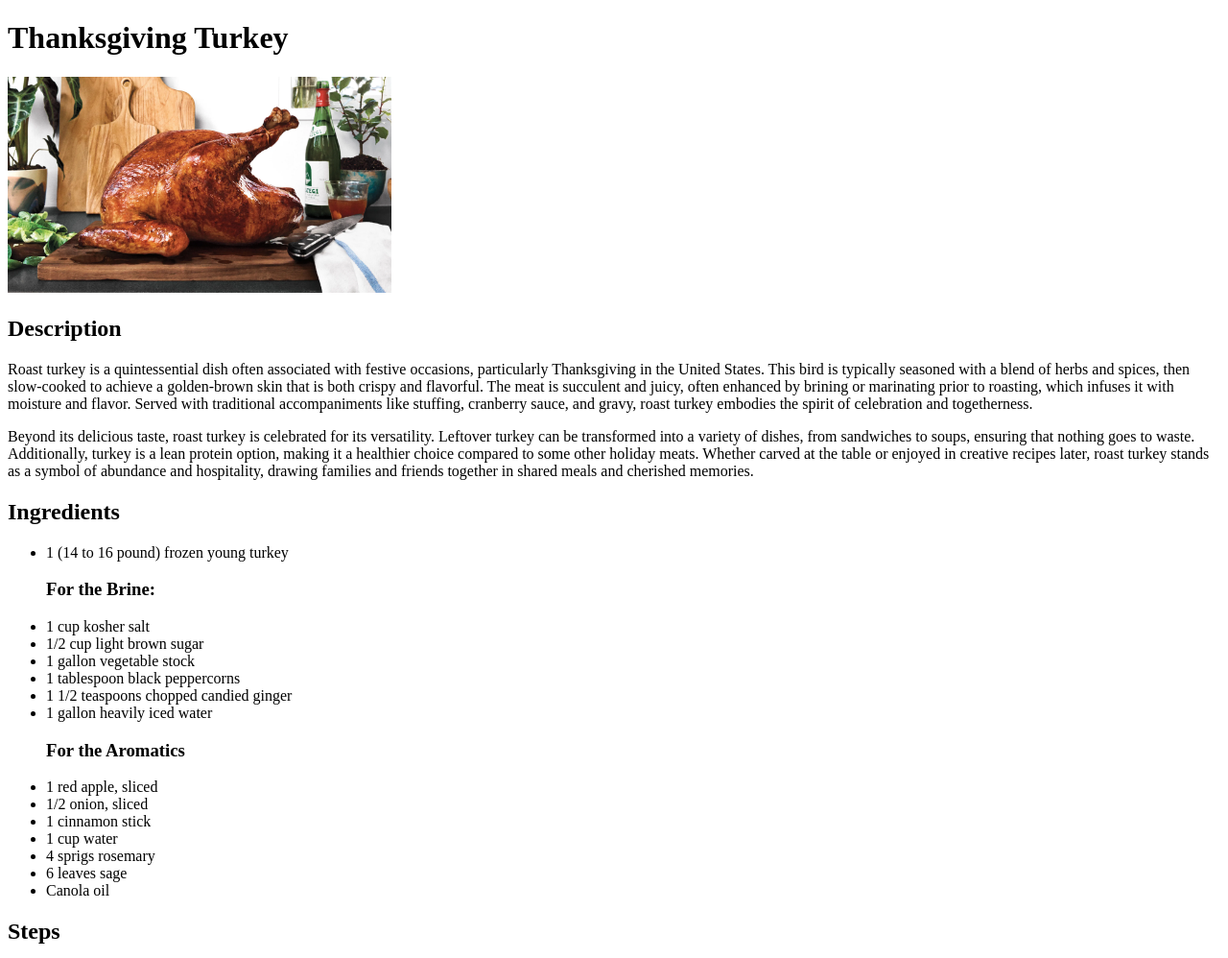
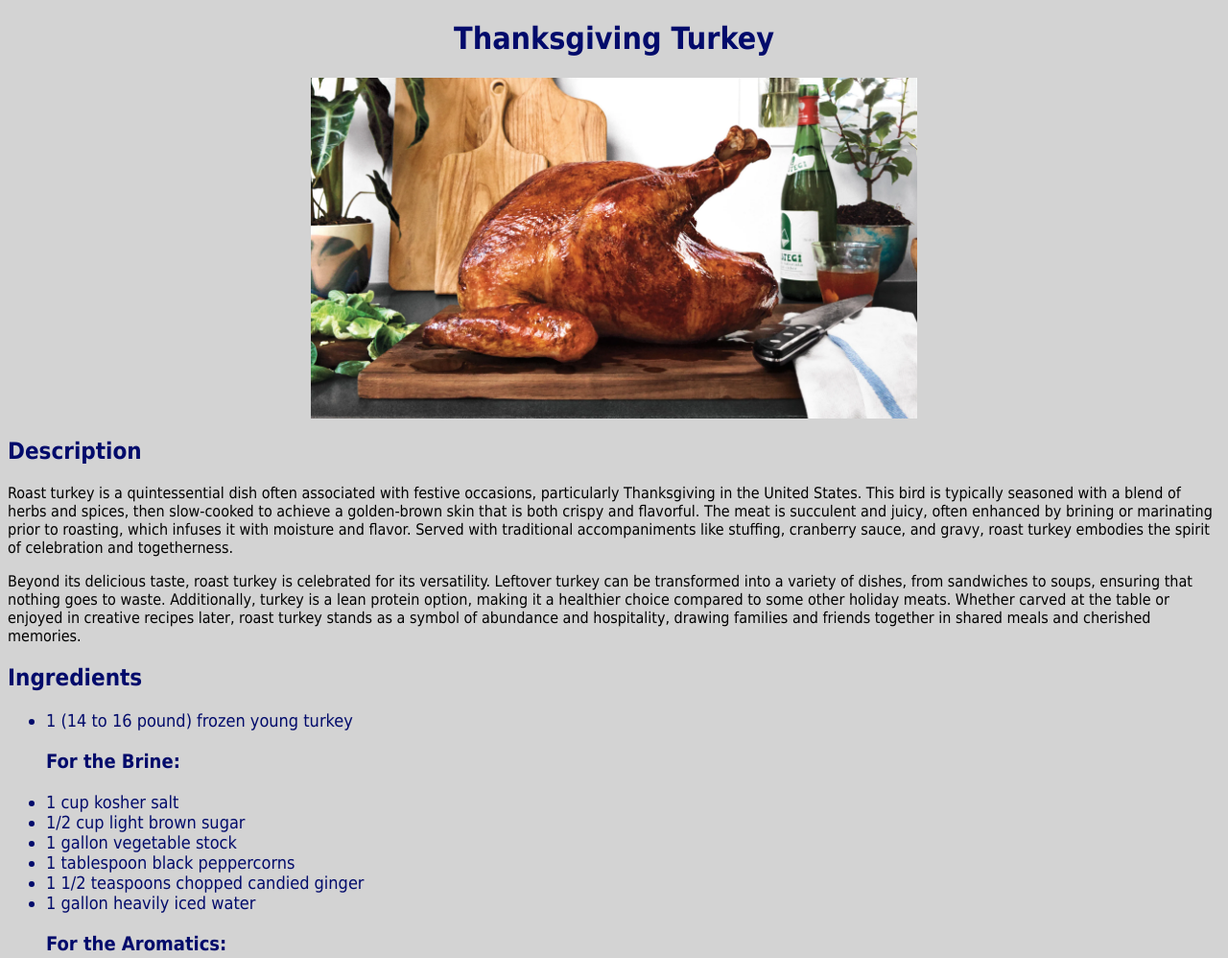
Before and after one commit to YepJared/odin-recipes, a plain HTML site: page recipes/turkey.html in a window 1280 px wide. Shown: the top 998 px of the page at 96% size. Drawn offline with Linux system fonts and the light colour scheme.

Commit message:
Adding CSS to all pages

```diff
--- a/recipes/turkey.html
+++ b/recipes/turkey.html
@@ -4,6 +4,7 @@
     <meta charset="UTF-8">
     <meta name="viewport" content="width=device-width, initial-scale=1.0">
     <title>Thanksgiving Turkey Recipe</title>
+    <link rel="stylesheet" href="../styles.css">
 </head>
 <body>
     <h1>Thanksgiving Turkey</h1>
@@ -21,7 +22,7 @@
         <li>1 tablespoon black peppercorns</li>
         <li>1 1/2 teaspoons chopped candied ginger</li>
         <li>1 gallon heavily iced water</li>
-        <h3>For the Aromatics</h3>
+        <h3>For the Aromatics:</h3>
         <li>1 red apple, sliced</li>
         <li>1/2 onion, sliced</li>
         <li>1 cinnamon stick</li>
--- /dev/null
+++ b/styles.css
@@ -0,0 +1,42 @@
+*  {
+    background-color: lightgray;
+    color: #020b6b;
+    font-family: 'Tahoma', 'Verdana', sans-serif;
+}
+
+h1 {
+    text-align: center;
+    font-size: 32px;
+}
+
+a:visited {
+    color: blueviolet;
+}
+
+a:hover {
+    color: orangered;
+}
+
+ul {
+    font-size: 18px;
+}
+
+img {
+    display: block;
+    margin-left: auto;
+    margin-right: auto;
+    width: 50%;
+}
+
+p,
+ol li {
+    color: black;
+}
+
+ol li {
+    margin-bottom: 10px;
+}
+
+h3 {
+    font-size: 20px;
+}
```
Also changed, not shown: index.html (+1 -0 lines), recipes/hummus.html (+1 -0 lines), recipes/macandcheese.html (+1 -0 lines).
